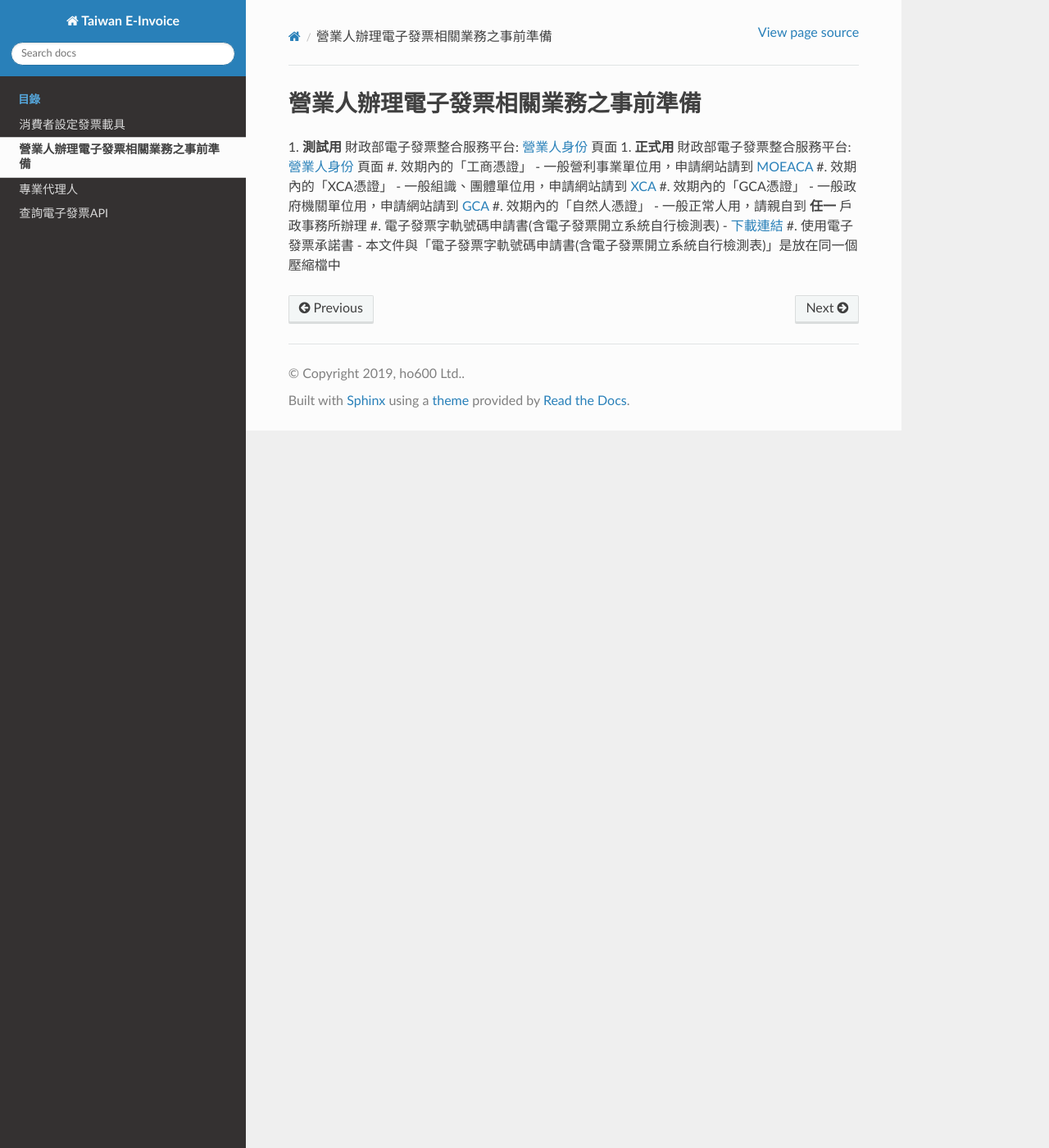
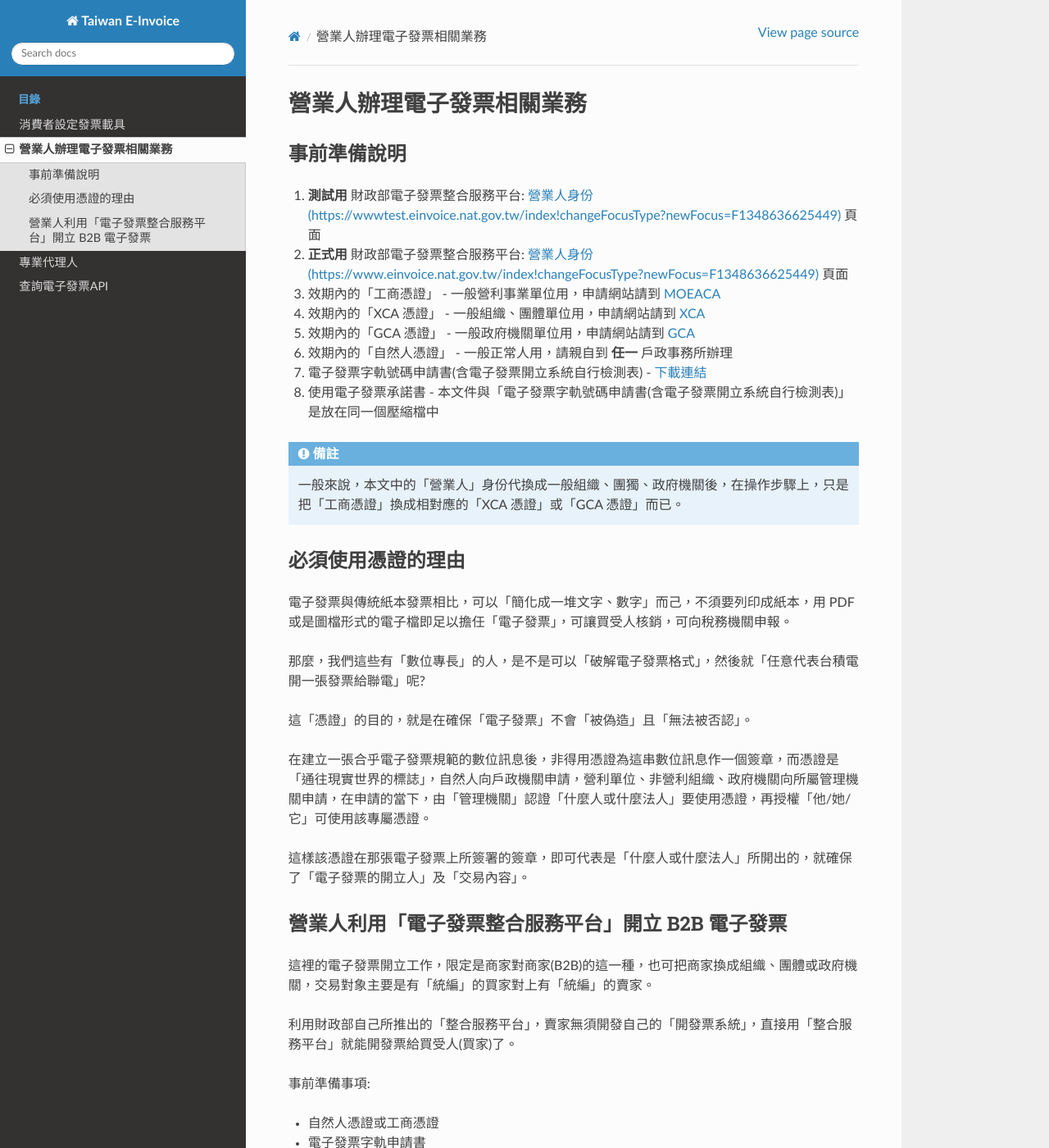
Before and after one commit to ho600-ltd/django-taiwan-einvoice, a Sphinx documentation site: the page built from docs/merchant_prepare.rst, in a window 1280 px wide and 1400 px high. Shown: the whole window at 82% size. Built offline with Sphinx 7.4.7 and the Read the Docs theme 2.0.0, drawn with Linux system fonts in a browser that asks for light colours.

Commit message:
tmp @CMEC2-324-hoamon-task-build-taiwan-einvoice-service-for-cm]

```diff
--- a/docs/merchant_prepare.rst
+++ b/docs/merchant_prepare.rst
@@ -1,11 +1,53 @@
-營業人辦理電子發票相關業務之事前準備
+營業人辦理電子發票相關業務
 ===============================================================================
 
-1. **測試用** 財政部電子發票整合服務平台: `營業人身份 <https://wwwtest.einvoice.nat.gov.tw/index!changeFocusType?newFocus=F1348636625449>`_ 頁面
-1. **正式用** 財政部電子發票整合服務平台: `營業人身份 <https://www.einvoice.nat.gov.tw/index!changeFocusType?newFocus=F1348636625449>`_ 頁面
+事前準備說明
+-------------------------------------------------------------------------------
+
+1. **測試用** 財政部電子發票整合服務平台: `營業人身份(https://wwwtest.einvoice.nat.gov.tw/index!changeFocusType?newFocus=F1348636625449) <https://wwwtest.einvoice.nat.gov.tw/index!changeFocusType?newFocus=F1348636625449>`_ 頁面
+#. **正式用** 財政部電子發票整合服務平台: `營業人身份(https://www.einvoice.nat.gov.tw/index!changeFocusType?newFocus=F1348636625449) <https://www.einvoice.nat.gov.tw/index!changeFocusType?newFocus=F1348636625449>`_ 頁面
 #. 效期內的「工商憑證」 - 一般營利事業單位用，申請網站請到 `MOEACA <https://moeaca.nat.gov.tw/>`_
-#. 效期內的「XCA憑證」 - 一般組識、團體單位用，申請網站請到 `XCA <https://xca.nat.gov.tw/>`_
-#. 效期內的「GCA憑證」 - 一般政府機關單位用，申請網站請到 `GCA <https://gca.nat.gov.tw/>`_
+#. 效期內的「XCA 憑證」 - 一般組織、團體單位用，申請網站請到 `XCA <https://xca.nat.gov.tw/>`_
+#. 效期內的「GCA 憑證」 - 一般政府機關單位用，申請網站請到 `GCA <https://gca.nat.gov.tw/>`_
 #. 效期內的「自然人憑證」 - 一般正常人用，請親自到 **任一** 戶政事務所辦理
 #. 電子發票字軌號碼申請書(含電子發票開立系統自行檢測表) - `下載連結 <https://www.etax.nat.gov.tw/etwmain/front/ETW118W/CON/441/6304811861295645753>`_
 #. 使用電子發票承諾書 - 本文件與「電子發票字軌號碼申請書(含電子發票開立系統自行檢測表)」是放在同一個壓縮檔中
+
+.. note::
+
+    一般來說，本文中的「營業人」身份代換成一般組織、團獨、政府機關後，在操作步驟上，\
+    只是把「工商憑證」換成相對應的「XCA 憑證」或「GCA 憑證」而已。
+
+必須使用憑證的理由
+-------------------------------------------------------------------------------
+
+電子發票與傳統紙本發票相比，可以「簡化成一堆文字、數字」而己，不須要列印成紙本，\
+用 PDF 或是圖檔形式的電子檔即足以擔任「電子發票」，可讓買受人核銷，可向稅務機關申報。
+
+那麼，我們這些有「數位專長」的人，是不是可以「破解電子發票格式」，\
+然後就「任意代表台積電開一張發票給聯電」呢?
+
+這「憑證」的目的，就是在確保「電子發票」不會「被偽造」且「無法被否認」。
+
+在建立一張合乎電子發票規範的數位訊息後，非得用憑證為這串數位訊息作一個簽章，\
+而憑證是「通往現實世界的標誌」，自然人向戶政機關申請，\
+營利單位、非營利組織、政府機關向所屬管理機關申請，在申請的當下，\
+由「管理機關」認證「什麼人或什麼法人」要使用憑證，再授權「他/她/它」可使用該專屬憑證。
+
+這樣該憑證在那張電子發票上所簽署的簽章，即可代表是「什麼人或什麼法人」所開出的，\
+就確保了「電子發票的開立人」及「交易內容」。
+
+營業人利用「電子發票整合服務平台」開立 B2B 電子發票
+-------------------------------------------------------------------------------
+
+這裡的電子發票開立工作，限定是商家對商家(B2B)的這一種，也可把商家換成組織、\
+團體或政府機關，\
+交易對象主要是有「統編」的買家對上有「統編」的賣家。\
+
+利用財政部自己所推出的「整合服務平台」，\
+賣家無須開發自己的「開發票系統」，直接用「整合服務平台」就能開發票給買受人(買家)了。
+
+事前準備事項:
+
+* 自然人憑證或工商憑證
+* 電子發票字軌申請書
```
Also changed, not shown: docs/merchant_only_b2b/create_invoice.png (added).
